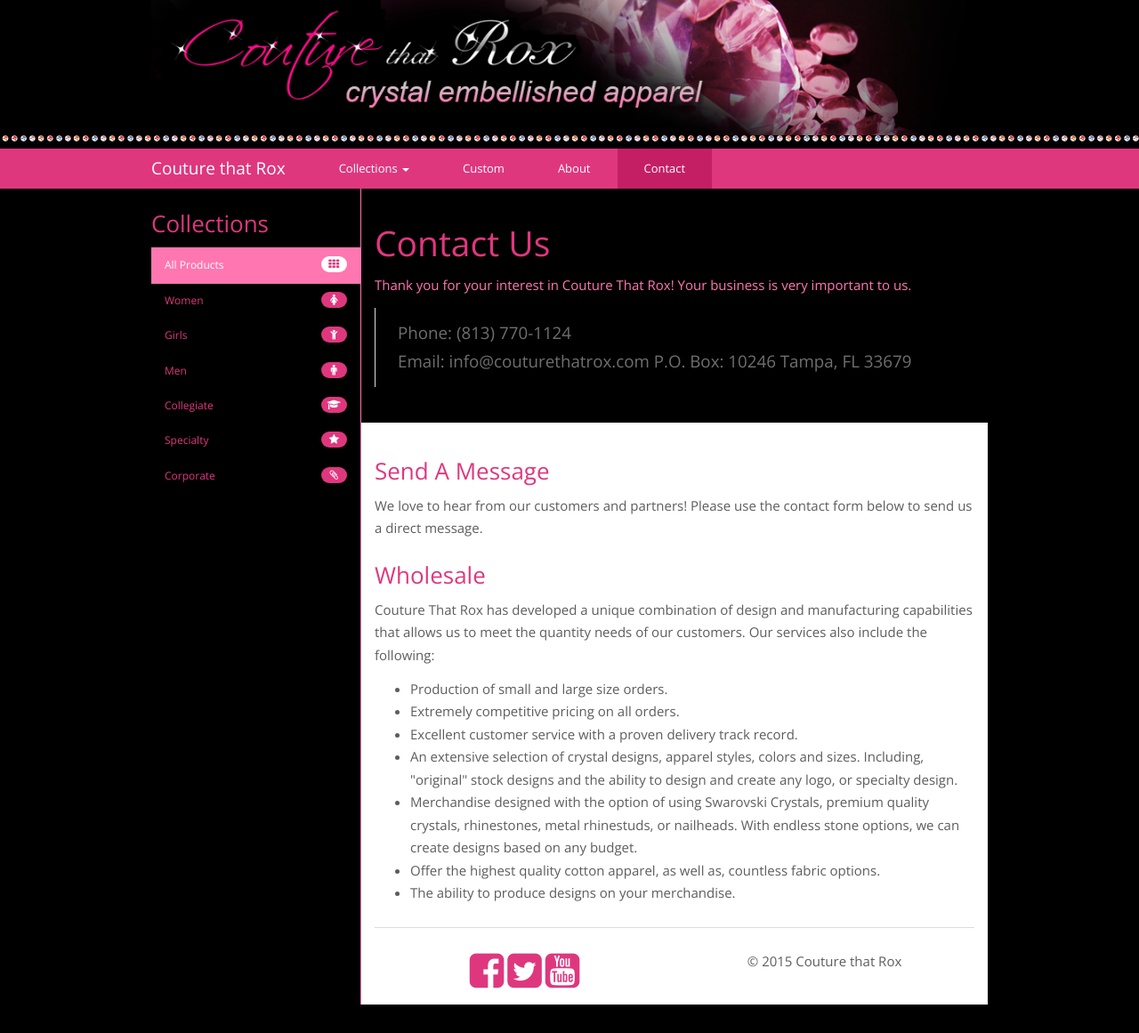
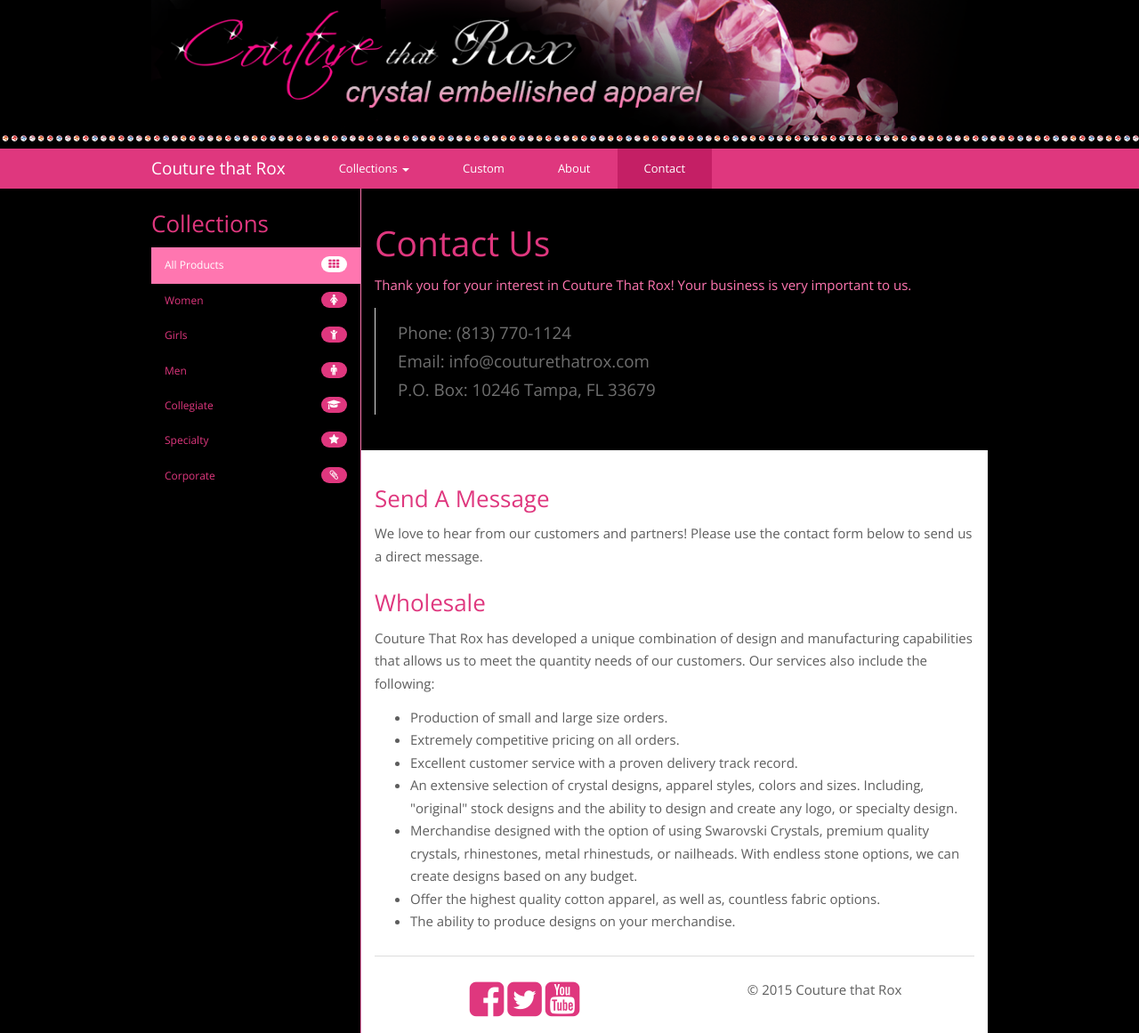
Before and after one commit to kjmagic13/couturerox, a Jekyll site: the page built from pages/contact.md, in a window 1280 px wide. Shown: the whole page at 89% size. Built offline with Jekyll 4.4.1, drawn with Linux system fonts in a browser that asks for light colours; nearby versions of some CDN libraries; comment, search, counter and statistics services are not loaded; before the commit the page ends 1129 px from its top, so only the background shows below that.

```diff
--- a/pages/contact.md
+++ b/pages/contact.md
@@ -8,5 +8,5 @@ include_file: "contact"
 Thank you for your interest in Couture That Rox! Your business is very important to us.
 
 > Phone: (813) 770-1124<br>
-> Email: info@couturethatrox.com
+> Email: info@couturethatrox.com<br>
 > P.O. Box: 10246 Tampa, FL 33679
```
